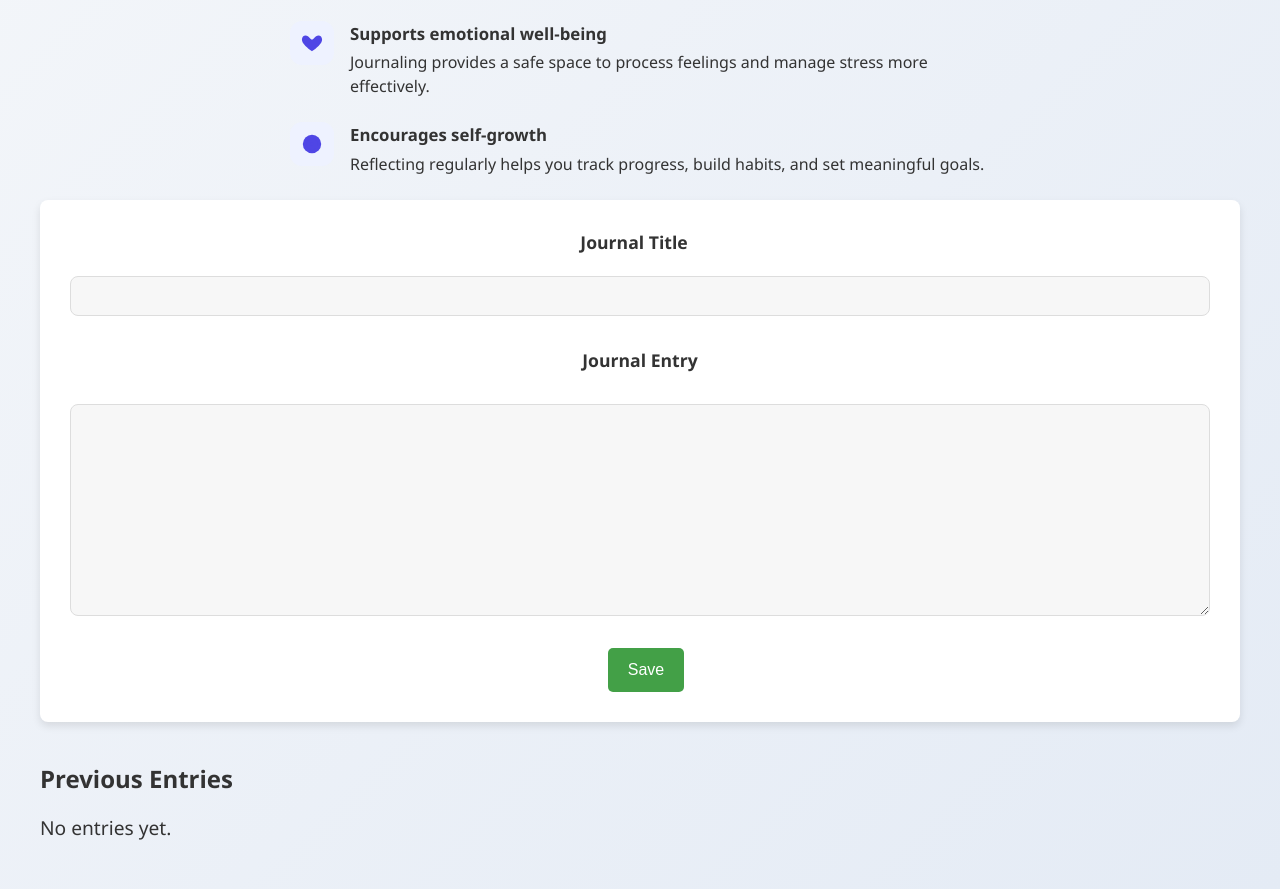
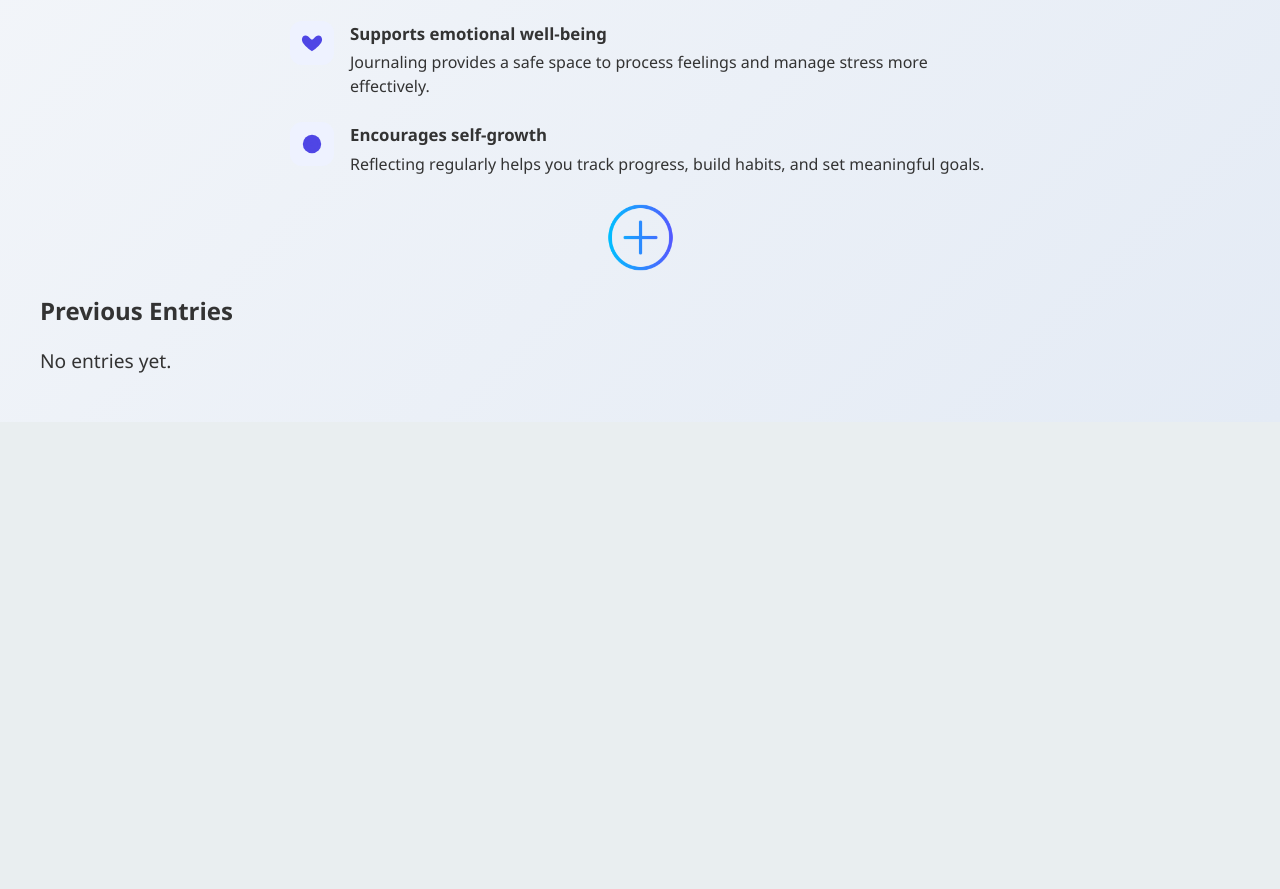
Before and after one commit to xchen79/App.py, a Flask app: page /subpage1 in a window 1280 px wide. Shown: the part 378-1267 px from the top of the page. After the commit the page ends 751 px from the top, so only its background shows below. Run offline with Flask 3, Linux system fonts and the light colour scheme.

Commit message:
Styled the journal tab by adding a button

```diff
--- a/static/style.css
+++ b/static/style.css
@@ -816,3 +816,25 @@ main {
     transform: translateY(0);
   }
 }
+
+.icon-button {
+    display: flex;
+    align-items: center;
+    background: none;
+    border: none;
+    cursor: pointer;
+    font-size: 1rem;
+    color: #007aff;
+}
+
+.journal-button {
+    width: 75px;
+    height: 75px;
+}
+
+.button-container {
+    display: flex;
+    justify-content: center; /* Centers horizontally */
+    align-items: center;     /* Centers vertically */
+    height: 75px;
+}
--- a/templates/subpage1.html
+++ b/templates/subpage1.html
@@ -5,7 +5,7 @@
 {% block content %}
 <div class="page-container">
 
-    <h1>Welcome to Your Tennis Journal</h1>
+            <h1>Welcome to Your Tennis Journal</h1>
 
     <!-- Journaling Benefits Section -->
     <section class="journaling-benefits">
@@ -51,8 +51,14 @@
         </div>
     </section>
 
+    <div class="button-container">
+        <button class="icon-button">
+        <img class="journal-button" src="{{ url_for('static', filename='assets/plus-sign.png') }}">
+    </button>
+    </div>
+
     <!-- Journal Form -->
-    <form id="journal-form" method="post" class="journal-form">
+    <!-- <form id="journal-form" method="post" class="journal-form">
         <label for="title">Journal Title</label><br>
         <input type="text" id="title" name="title" required><br><br>
 
@@ -60,7 +66,7 @@
         <textarea id="body" name="body" rows="10" cols="50" required></textarea><br><br>
 
         <button class="journal_button" type="submit">Save</button>
-    </form>
+    </form> -->
 
     <!-- Previous Entries -->
     <h2>Previous Entries</h2>
```
Also changed, not shown: static/assets/plus-sign.png (added).
